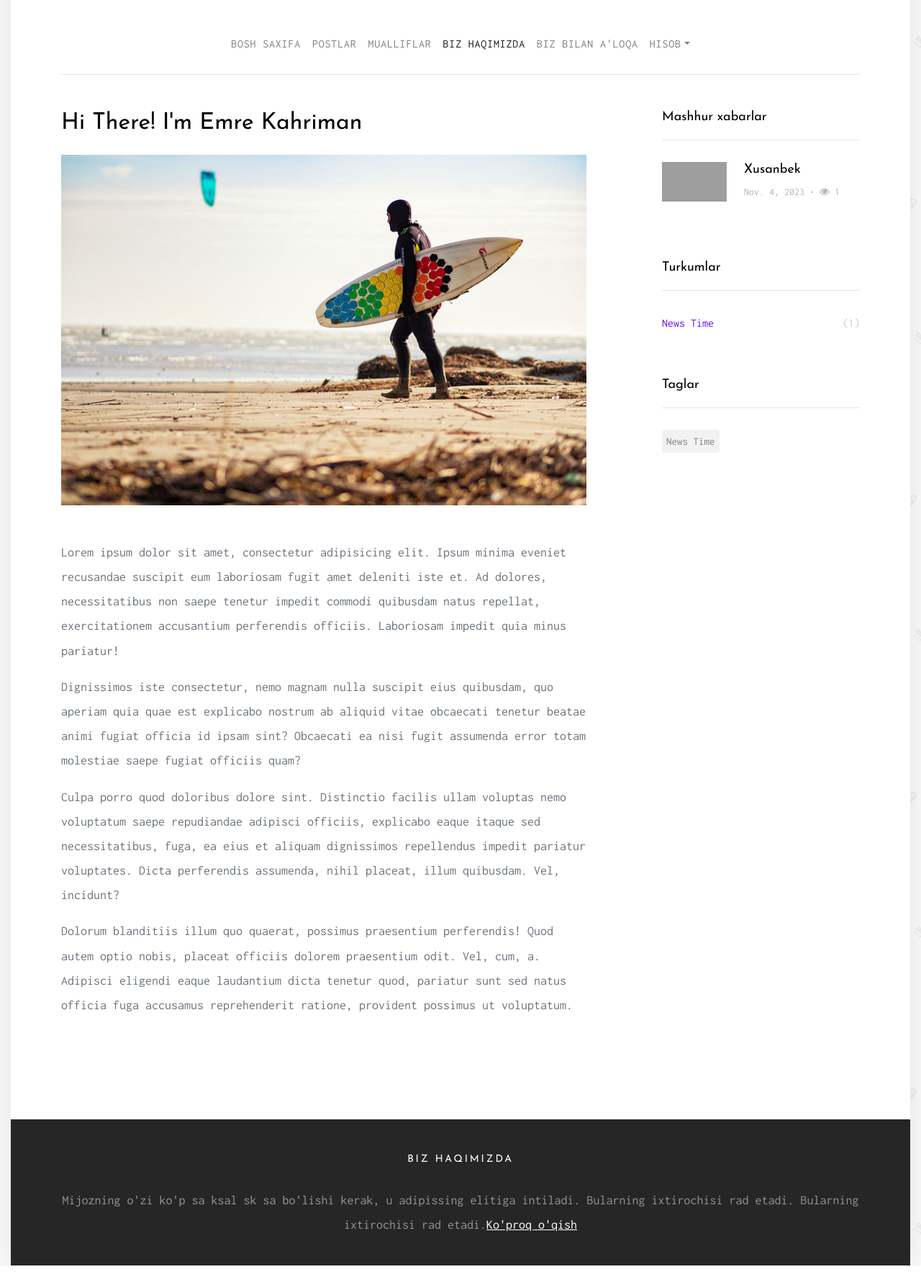
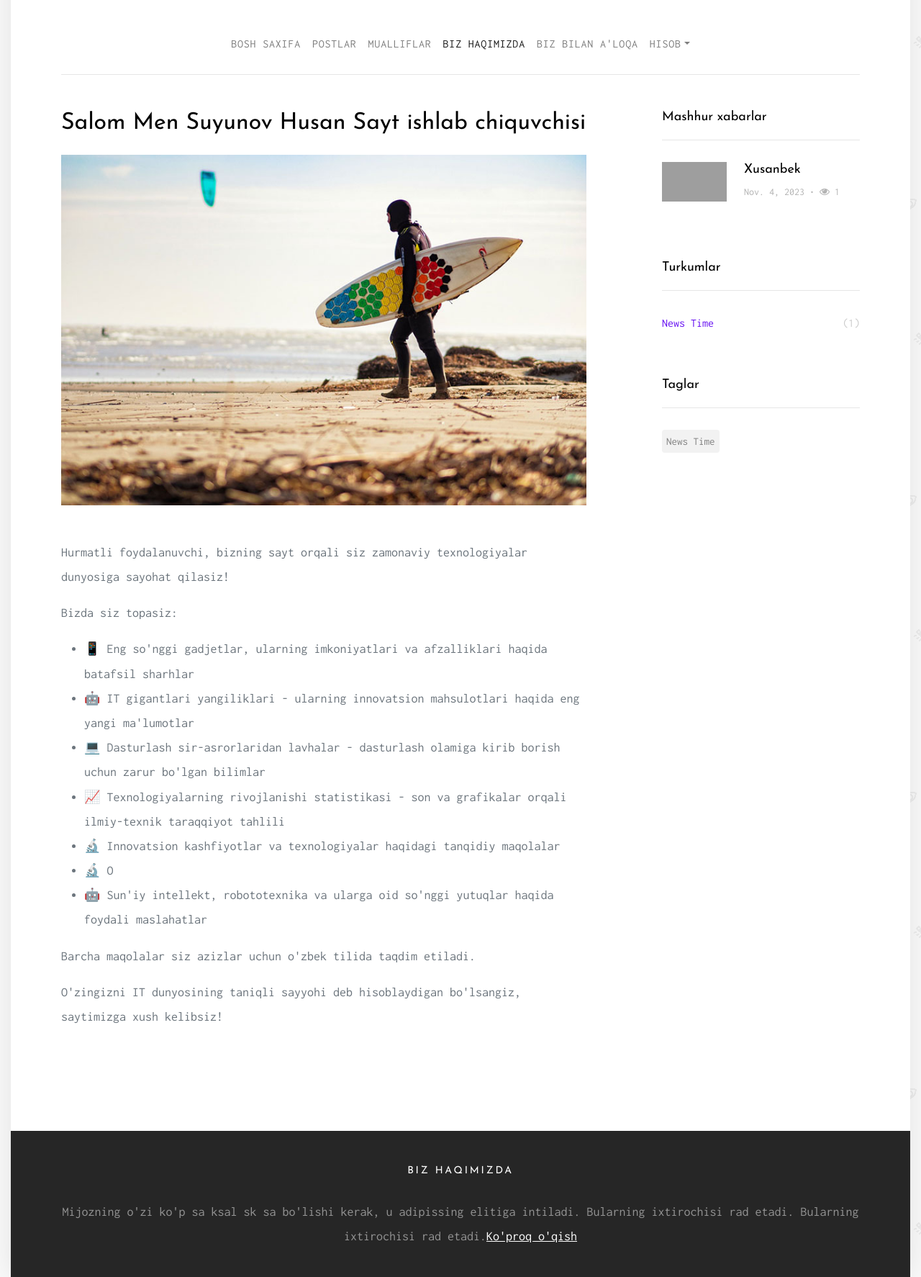
Before and after one commit to Xusanbek0039/Blog-loyiha, a Django app: page /about/ in a window 1280 px wide. Shown: the part 204-1978 px from the top of the page at 72% size. Run offline with Django 3.2, Linux system fonts and the light colour scheme; data comes from the database, SQL or seed files in the repository; some libraries are stand-ins or nearby versions; grey boxes are pictures that could not be loaded.

Commit message:
Update about.html

```diff
--- a/templates/about.html
+++ b/templates/about.html
@@ -11,12 +11,31 @@
 
                     <div class="row">
                         <div class="col-md-12">
-                            <h2 class="mb-4">Hi There! I'm Emre Kahriman</h2>
+                            <h2 class="mb-4">Salom Men Suyunov Husan Sayt ishlab chiquvchisi</h2>
                             <p class="mb-5"><img src="{% static 'images/img_6.jpg' %}" alt="Image placeholder" class="img-fluid"></p>
-                            <p>Lorem ipsum dolor sit amet, consectetur adipisicing elit. Ipsum minima eveniet recusandae suscipit eum laboriosam fugit amet deleniti iste et. Ad dolores, necessitatibus non saepe tenetur impedit commodi quibusdam natus repellat, exercitationem accusantium perferendis officiis. Laboriosam impedit quia minus pariatur!</p>
-                            <p>Dignissimos iste consectetur, nemo magnam nulla suscipit eius quibusdam, quo aperiam quia quae est explicabo nostrum ab aliquid vitae obcaecati tenetur beatae animi fugiat officia id ipsam sint? Obcaecati ea nisi fugit assumenda error totam molestiae saepe fugiat officiis quam?</p>
-                            <p>Culpa porro quod doloribus dolore sint. Distinctio facilis ullam voluptas nemo voluptatum saepe repudiandae adipisci officiis, explicabo eaque itaque sed necessitatibus, fuga, ea eius et aliquam dignissimos repellendus impedit pariatur voluptates. Dicta perferendis assumenda, nihil placeat, illum quibusdam. Vel, incidunt?</p>
-                            <p>Dolorum blanditiis illum quo quaerat, possimus praesentium perferendis! Quod autem optio nobis, placeat officiis dolorem praesentium odit. Vel, cum, a. Adipisci eligendi eaque laudantium dicta tenetur quod, pariatur sunt sed natus officia fuga accusamus reprehenderit ratione, provident possimus ut voluptatum.</p>
+                            <p>Hurmatli foydalanuvchi, bizning sayt orqali siz zamonaviy texnologiyalar dunyosiga sayohat qilasiz!</p>
+
+                            <p>Bizda siz topasiz:</p>
+
+                            <ul>
+                              <li>📱 Eng so'nggi gadjetlar, ularning imkoniyatlari va afzalliklari haqida batafsil sharhlar</li>
+
+                              <li>🤖 IT gigantlari yangiliklari - ularning innovatsion mahsulotlari haqida eng yangi ma'lumotlar</li>
+
+                              <li>💻 Dasturlash sir-asrorlaridan lavhalar - dasturlash olamiga kirib borish uchun zarur bo'lgan bilimlar</li>
+
+                              <li>📈 Texnologiyalarning rivojlanishi statistikasi - son va grafikalar orqali ilmiy-texnik taraqqiyot tahlili</li>
+
+                              <li>🔬 Innovatsion kashfiyotlar va texnologiyalar haqidagi tanqidiy maqolalar</li>
+
+                              <li>🔬 O</li>
+
+                              <li>🤖 Sun'iy intellekt, robototexnika va ularga oid so'nggi yutuqlar haqida foydali maslahatlar</li>
+                            </ul>
+
+                            <p>Barcha maqolalar siz azizlar uchun o'zbek tilida taqdim etiladi.</p>
+
+                            <p>O'zingizni IT dunyosining taniqli sayyohi deb hisoblaydigan bo'lsangiz, saytimizga xush kelibsiz!</p>
                         </div>
                     </div>
                 </div>
```
